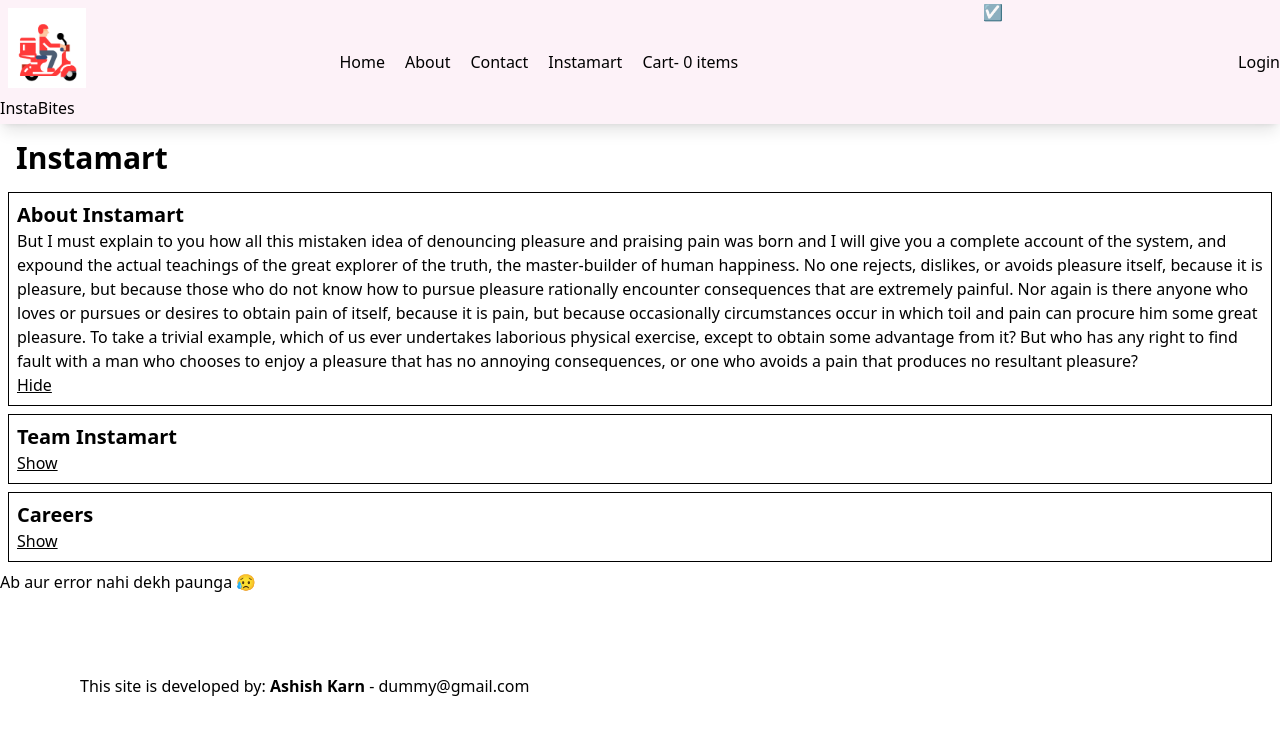
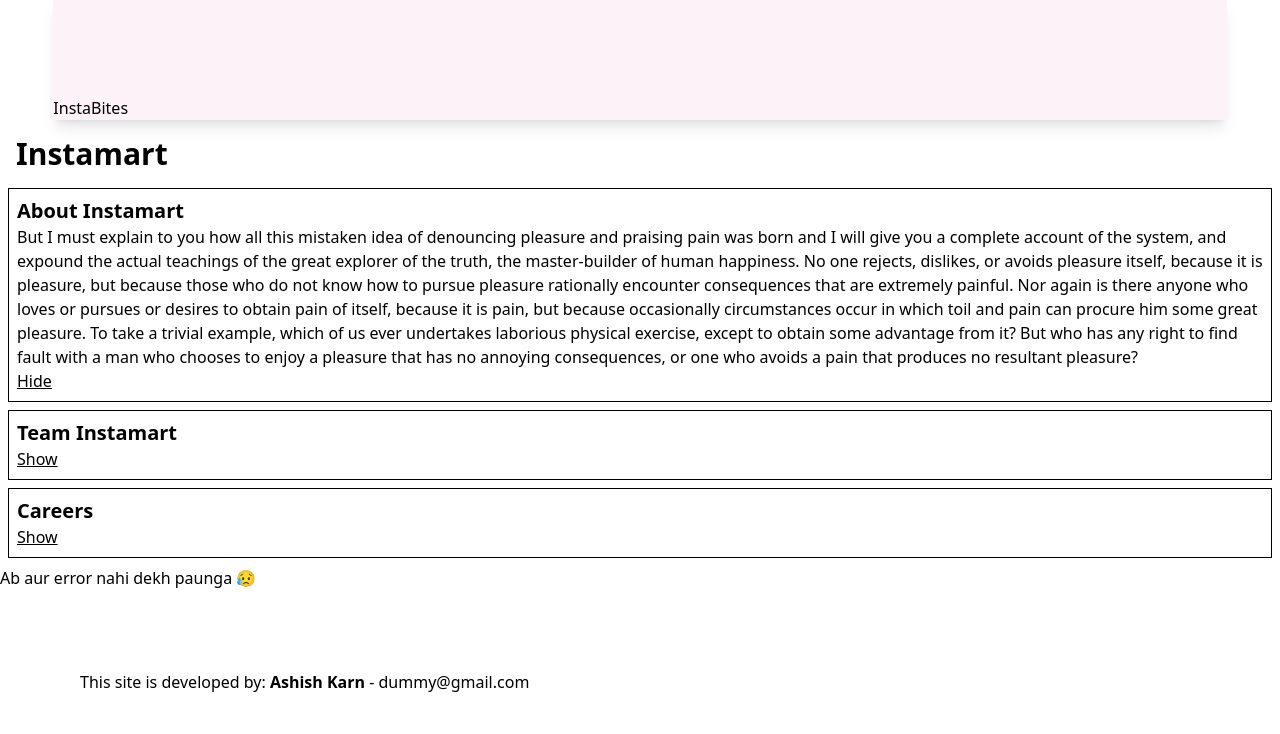
Before and after one commit to akkarn1689/muReactApp, a React (Vite) app: page /instamart in a window 1280 px wide. Shown: the top 734 px of the page. Built offline with nearby package versions, Linux system fonts and the light colour scheme; no server answers.

Commit message:
handled api change

```diff
--- a/src/components/Body.js
+++ b/src/components/Body.js
@@ -27,6 +27,10 @@ const Body = () => {
         // Do error handling
     }, []);
 
+    function findRestaurantListByPropertyId(dataArray){
+        return dataArray?.find(obj => obj?.card?.card?.hasOwnProperty("id") && obj?.card?.card?.id==="restaurant_grid_listing")
+    }
+
     async function getRestaurant() {
         // const data = await fetch("https://www.swiggy.com/dapi/restaurants/list/v5?lat=26.8041502&lng=83.34821459999999&page_type=DESKTOP_WEB_LISTING");
 
@@ -35,15 +39,27 @@ const Body = () => {
 
 
         const json = await data.json();
-        console.log(json);
+        // console.log(json);
         // optional chaining
         // setAllRestaurants(json?.data?.cards[2]?.data?.data?.cards);
         // setFilteredRestaurants(json?.data?.cards[2]?.data?.data?.cards);
 
 
         // new API
-        setAllRestaurants(json?.data?.cards[5]?.card?.card?.gridElements?.infoWithStyle?.restaurants);
-        setFilteredRestaurants(json?.data?.cards[5]?.card?.card?.gridElements?.infoWithStyle?.restaurants);
+        const dataArray =json?.data?.cards;
+
+        // const restaurantListData = ()=>{
+        //     return dataArray?.find(obj => obj?.card?.card?.hasOwnProperty(id) && obj?.card?.card?.id==="restaurant_grid_listing")
+        // }
+
+        const restaurantListData = findRestaurantListByPropertyId(dataArray)
+
+        console.log(restaurantListData);
+        // setAllRestaurants(json?.data?.cards[5]?.card?.card?.gridElements?.infoWithStyle?.restaurants);
+        // setFilteredRestaurants(json?.data?.cards[5]?.card?.card?.gridElements?.infoWithStyle?.restaurants);
+
+        setAllRestaurants(restaurantListData?.card?.card?.gridElements?.infoWithStyle?.restaurants);
+        setFilteredRestaurants(restaurantListData?.card?.card?.gridElements?.infoWithStyle?.restaurants);
 
         // console.log(allRestaurants);
     }
@@ -107,7 +123,7 @@ const Body = () => {
                 {/* if search query is not found/ found */}
                 {
                     (filteredRestaurants?.length === 0) ? <h1>No Restaurant match your Filter</h1> :
-                        filteredRestaurants.map((restaurant) => {
+                        filteredRestaurants?.map((restaurant) => {
                             return (
                                 <Link
                                     to={"/restaurant/" + restaurant.info.id}
--- a/src/components/Header.js
+++ b/src/components/Header.js
@@ -5,6 +5,7 @@ import { useSelector } from "react-redux";
 import Logo from "../images/logo.png";
 import useOnline from "../utils/useOnline";
 import { useUserAuth } from "../context/UserAuthContext";
+import HeaderShimmer from "./headerShimmer";
 
 
 const Title = () => (
@@ -21,7 +22,7 @@ const Title = () => (
 
 // Header Compoonent
 const Header = () => {
-    let {user, logOut} =useUserAuth();
+    let { user, logOut } = useUserAuth();
     const [isLoggedIn, setIsLoggedIn] = useState(false);
     const navigate = useNavigate();
 
@@ -32,27 +33,28 @@ const Header = () => {
 
     useEffect(() => {
         // API call
-        if(!user){
+        if (!user) {
             setIsLoggedIn(false);
         }
-        else{
+        else {
             setIsLoggedIn(true);
         }
         // Do error handling
     }, [user]);
 
     const handleLogOut = async () => {
-        try{
+        try {
             await logOut();
             navigate('\login')
-        }catch(err){
+        } catch (err) {
             console.log(err);
         }
     }
 
 
-    return (
-        <div className="flex flex-wrap justify-between bg-pink-50 shadow-lg">
+    return !user? <HeaderShimmer />: (
+        <div className="flex justify-center">
+            <div className="flex items-center flex-wrap w-11/12 justify-between bg-pink-50 shadow-lg">
                 <Title />
                 <div className="nav-items">
                     <ul className="flex py-10 ">
@@ -65,13 +67,14 @@ const Header = () => {
                     </ul>
 
                 </div>
-            <h1>{isOnline? '☑️':'🔴'}</h1>
+                <h1>{isOnline ? '☑️' : '🔴'}</h1>
 
                 {
                     !isLoggedIn && user ? <button onClick={handleLogOut}>Logout</button> : <button onClick={() => setIsLoggedIn()}><Link to="/login">Login</Link></button>
                 }
 
             </div>
+        </div>
     );
 }
 
--- a/src/components/headerShimmer.js
+++ b/src/components/headerShimmer.js
@@ -0,0 +1,49 @@
+const Title = () => (
+    <a href="/">
+        {/* <img
+            className="h-24 p-2 rounded-lg"
+            alt="logo"
+            src={Logo}
+        /> */}
+        <div className="h-24 p-2 rounded-lg"></div>
+        <figcaption>InstaBites</figcaption>
+    </a>
+);
+
+
+const HeaderShimmer = () => {
+    return (
+        <div className="flex justify-center">
+            <div className="flex items-center flex-wrap w-11/12 justify-between bg-pink-50 shadow-lg">
+                <Title />
+                <div className="nav-items">
+                    <ul className="flex py-10 ">
+                        <li className="px-2"></li>
+                        <li className="px-2"></li>
+                        <li className="px-2"></li>
+                        <li className="px-2"></li>
+
+                        <li className="px-2"></li>
+                    </ul>
+
+                </div>
+                <h1>{}</h1>
+
+                {/* {
+                    !isLoggedIn && user ? <button onClick={handleLogOut}>Logout</button> : <button onClick={() => setIsLoggedIn()}><Link to="/login">Login</Link></button>
+                } */}
+
+            </div>
+        </div>
+    )
+}
+
+export default HeaderShimmer;
+
+
+//
+{/* <Link to="/">Home</Link> */}
+{/* <Link to="/about"></Link> */}
+{/* <Link to="/contact"></Link> */}
+{/* <Link to="/instamart"></Link> */}
+{/* <Link to="/cart">Cart- {totalItemsCount} items</Link> */}
```
Lines whose indentation alone changed are shown as unchanged.
